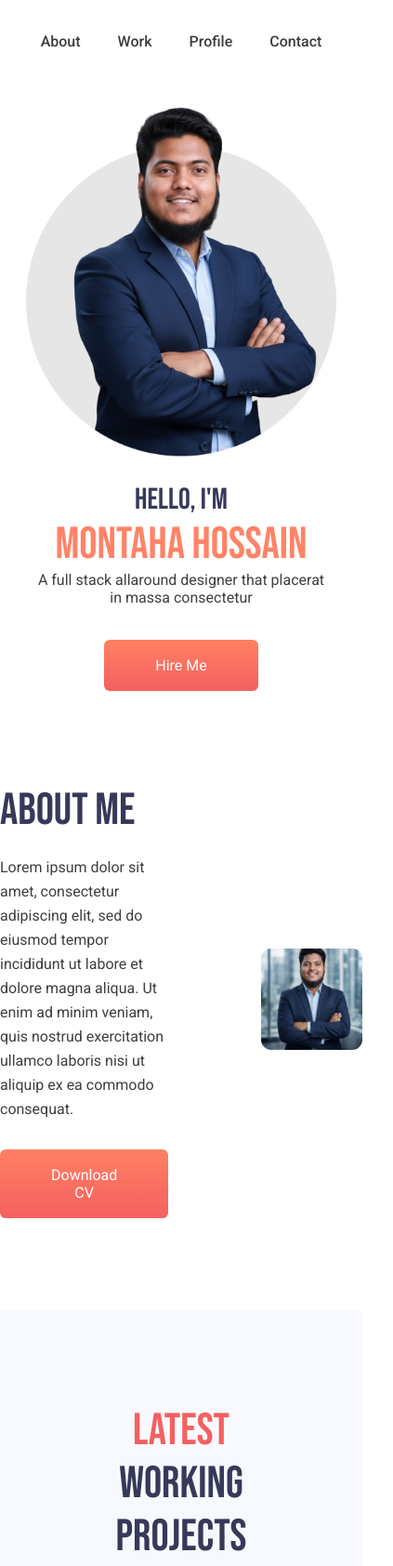
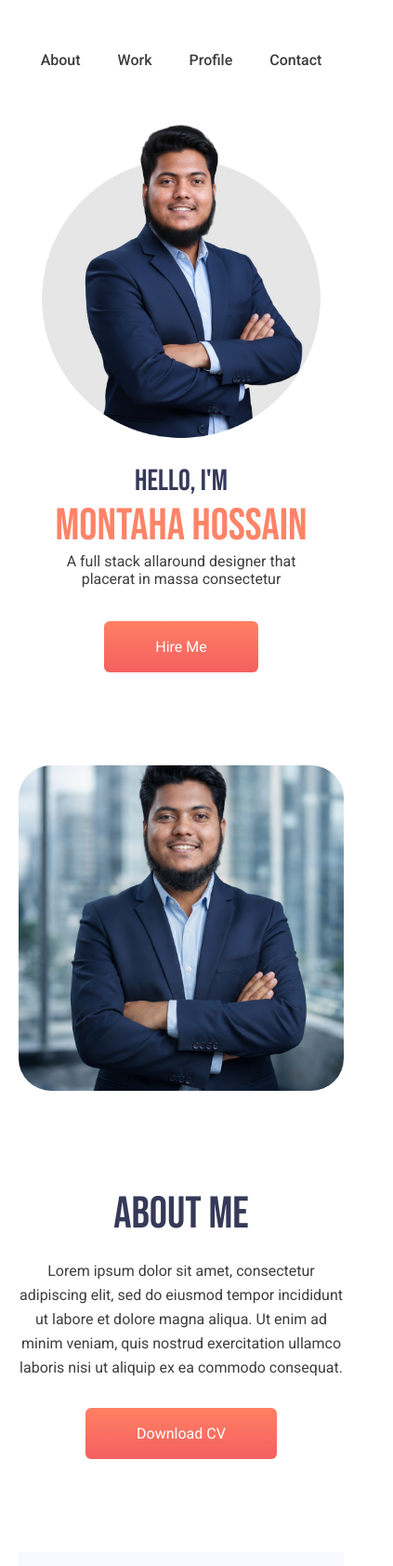
Before and after one commit to montahah/Montaha-personal-website, a plain HTML site: page index.html in a window 390 px wide. Shown: the top 1684 px of the page at 93% size, 423 px wide, since content can reach past the window. Drawn offline with Linux system fonts and the light colour scheme.

Commit message:
All Section Done with Mobile responsive

```diff
--- a/style.css
+++ b/style.css
@@ -219,7 +219,11 @@ footer {
 
 /* Mobile Device */
 @media screen and (max-width: 576px) {
-  .hero-container {
+  body {
+    padding: 20px;
+  }
+  .hero-container,
+  .projects-card {
     flex-direction: column;
   }
   .hero-content {
@@ -236,4 +240,19 @@ footer {
     width: 100%;
     margin-bottom: 20px;
   }
+  .about-content {
+    text-align: center;
+  }
+  .about-image {
+    max-width: 100%;
+  }
+  .about {
+    flex-direction: column-reverse;
+  }
+  .project-single-card {
+    max-width: 500px;
+  }
+  .footer-banner {
+    display: none;
+  }
 }
```
